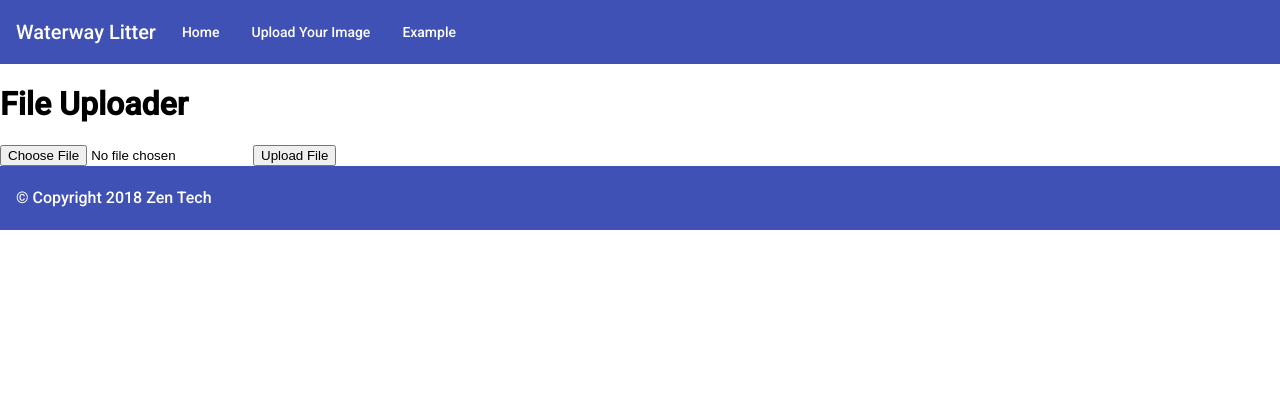
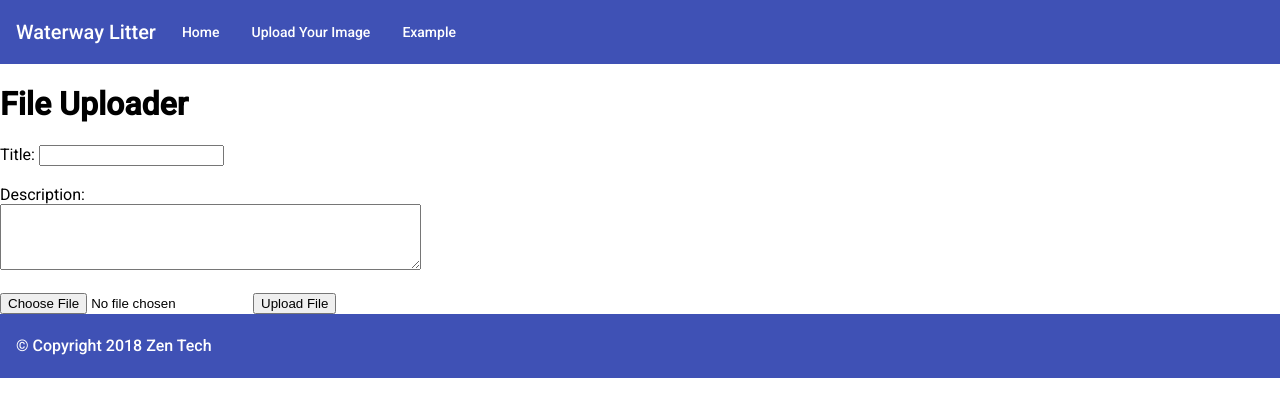
Before and after one commit to lachlanwillis/capstoneproject, an Angular app in the folder apps/rubbish/: page /uploader in a window 1280 px wide. Shown: the top 416 px of the page. Built offline with nearby package versions, Linux system fonts and the light colour scheme.

Commit message:
#27 - added textboxes for description and title, which are tehn passed using the same post.

```diff
--- a/apps/rubbish/src/app/user-upload/user-upload.component.html
+++ b/apps/rubbish/src/app/user-upload/user-upload.component.html
@@ -1,3 +1,7 @@
 <h1>File Uploader</h1>
+Title:
+<input type="text" name="title" (change)="changeTitleValue($event)"> <br /><br />
+Description: <br />
+<textarea rows="4" cols="50" name="description" (blur)="changeDescriptionValue($event)"></textarea><br /><br />
 <input type="file" (change)="onFileSelected($event)">
 <button type="button" (click)="onUploadFile()">Upload File</button>
--- a/apps/rubbish/src/app/user-upload/user-upload.component.ts
+++ b/apps/rubbish/src/app/user-upload/user-upload.component.ts
@@ -9,16 +9,26 @@ import { HttpClient } from '@angular/common/http';
 export class UserUploadComponent implements OnInit {
 
   constructor(private http: HttpClient) { }
-
+  currentTitle: string = null;
+  currentDescription = null;
   currentFile = null;
 
   onFileSelected(event) {
     this.currentFile = event.target.files[0];
   }
 
+  changeTitleValue(event) {
+    this.currentTitle = event.target.value;
+  }
+
+  changeDescriptionValue(event) {
+    this.currentDescription = event.target.value;
+  }
+
   onUploadFile() {
     const fd = new FormData();
-    fd.append('image', this.currentFile, this.currentFile.name);
+    fd.append(this.currentTitle, this.currentFile, this.currentDescription);
+
     this.http.post('/api/upload-image', fd).subscribe(res => {
       console.log(res);
     });
```
